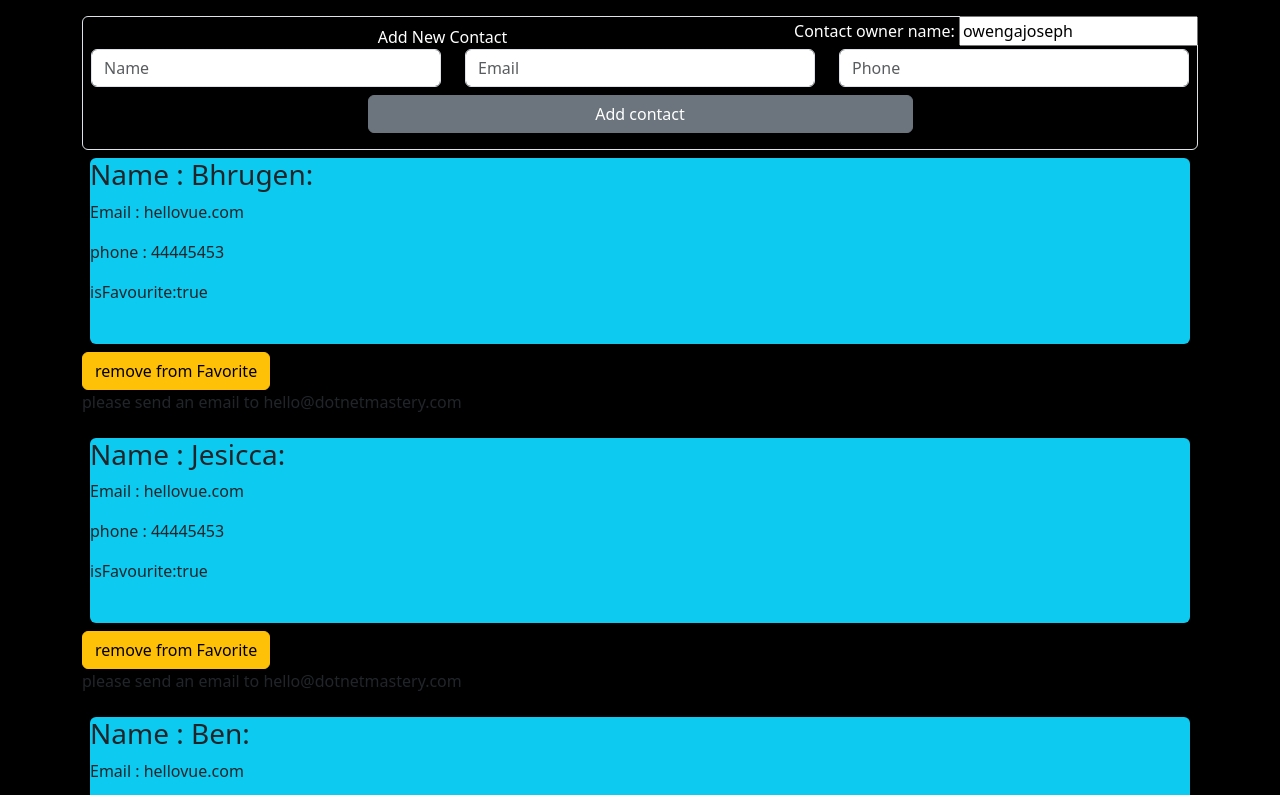
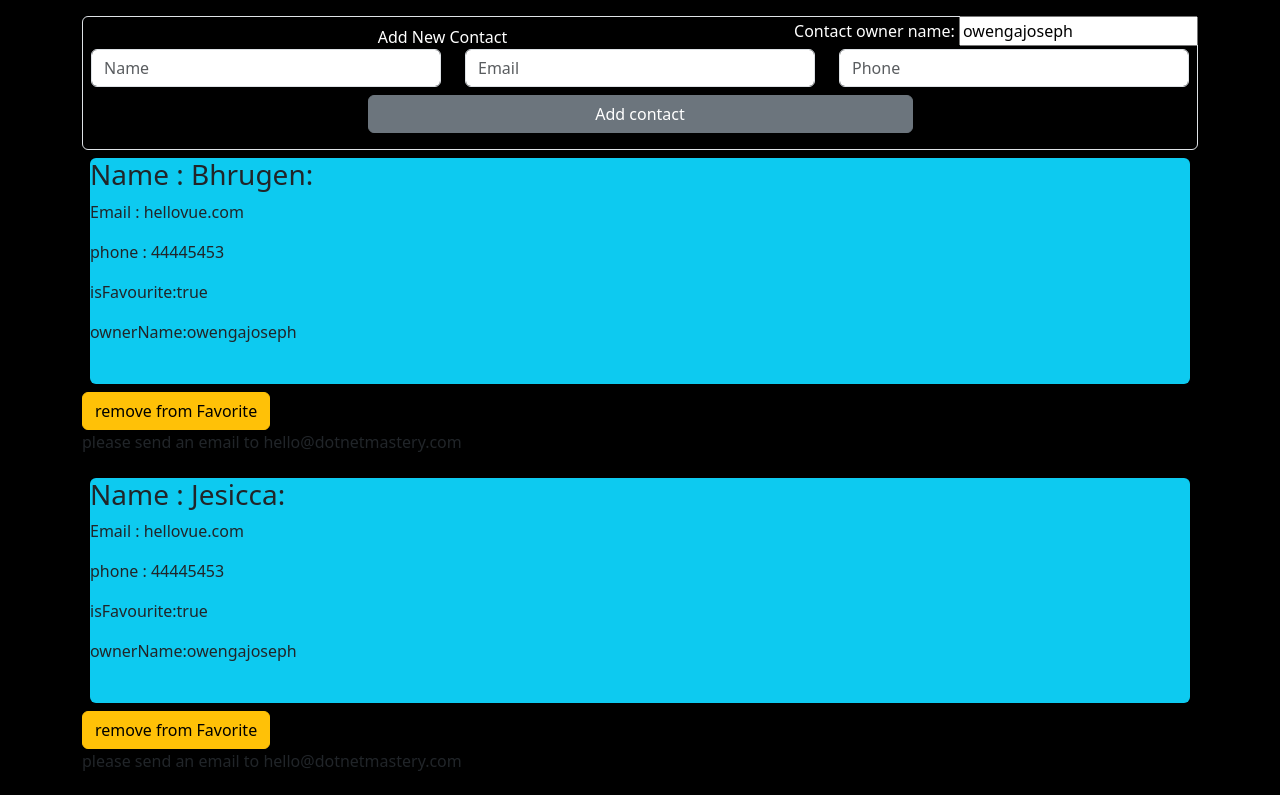
Before and after one commit to owengajoseph/vue, a Vue app in the folder vue-proj/: page / in a window 1280 px wide. Shown: the top 795 px of the page. Built offline with nearby package versions, Linux system fonts and the light colour scheme.

Commit message:
brilliant

```diff
--- a/vue-proj/src/App.vue
+++ b/vue-proj/src/App.vue
@@ -10,8 +10,8 @@
 
             <div class="row">
                 <div class="col-12" v-for="contact in contacts" :key="contact.name">
-                    <Contact :name="contact.name" :phone="contact.phone" :email="contact.email"
-                        :ownerName="contact.ownerName" :isFavourite="contact.isFavourite" />
+                    <Contact :name="contact.name" :phone="contact.phone" :email="contact.email" :ownerName="ownerName"
+                        :isFavourite="contact.isFavourite" />
                 </div>
             </div>
         </div>
--- a/vue-proj/src/componets/Contact.vue
+++ b/vue-proj/src/componets/Contact.vue
@@ -7,6 +7,7 @@
                 <p> Email : {{ email }}</p>
                 <p> phone : {{ phone }}</p>
                 <p>isFavourite:{{ isFavourite }}</p>
+                <p>ownerName:{{ ownerName }}</p>
             </div>
         </div>
     </div>
```
